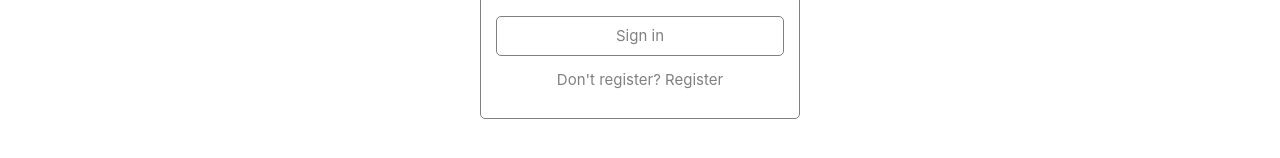
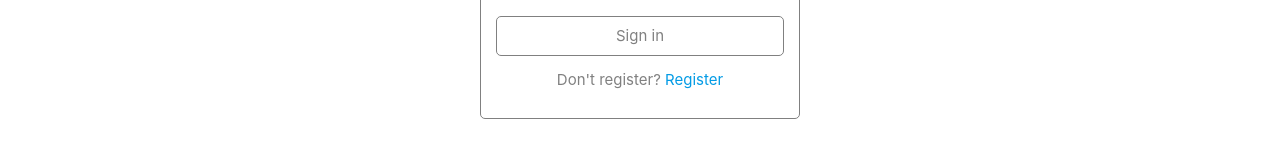
Before and after one commit to gazievri/url-reduction, a React (Create React App) app: page /signin in a window 1280 px wide. Shown: the part 310-468 px from the top of the page. Built offline with nearby package versions, Linux system fonts and the light colour scheme.

Commit message:
Signup and signin link added to the text

```diff
--- a/src/components/Login.tsx
+++ b/src/components/Login.tsx
@@ -1,4 +1,5 @@
 import { useState } from 'react';
+import { Link } from 'react-router-dom';
 
 interface LoginProps {
   handleLogin: (username: string, password: string) => void;
@@ -42,7 +43,7 @@ const Login: React.FC<LoginProps> = ({ handleLogin }) => {
         onChange={handleChange}
         value={data.password} />
       <button className='register__btn'>Sign in</button>
-      <p className='register__text'>Don't register? Register</p>
+      <p className='register__text'>Don't register? <Link to="/signup">Register</Link></p>
     </form>
   )
 }
--- a/src/components/Register.tsx
+++ b/src/components/Register.tsx
@@ -1,4 +1,5 @@
 import { useState } from 'react';
+import { Link } from 'react-router-dom';
 
 interface RegisterProps {
   handleRegister: (username: string, password: string) => void;
@@ -46,7 +47,7 @@ const Register: React.FC<RegisterProps> = ({ handleRegister }) => {
       <button
         className='register__btn'
         type='submit'>Register</button>
-      <p className='register__text'>Already register? Sign in</p>
+      <p className='register__text'>Already register? <Link to="/signin">Sign in</Link></p>
     </form>
   )
 }
```
